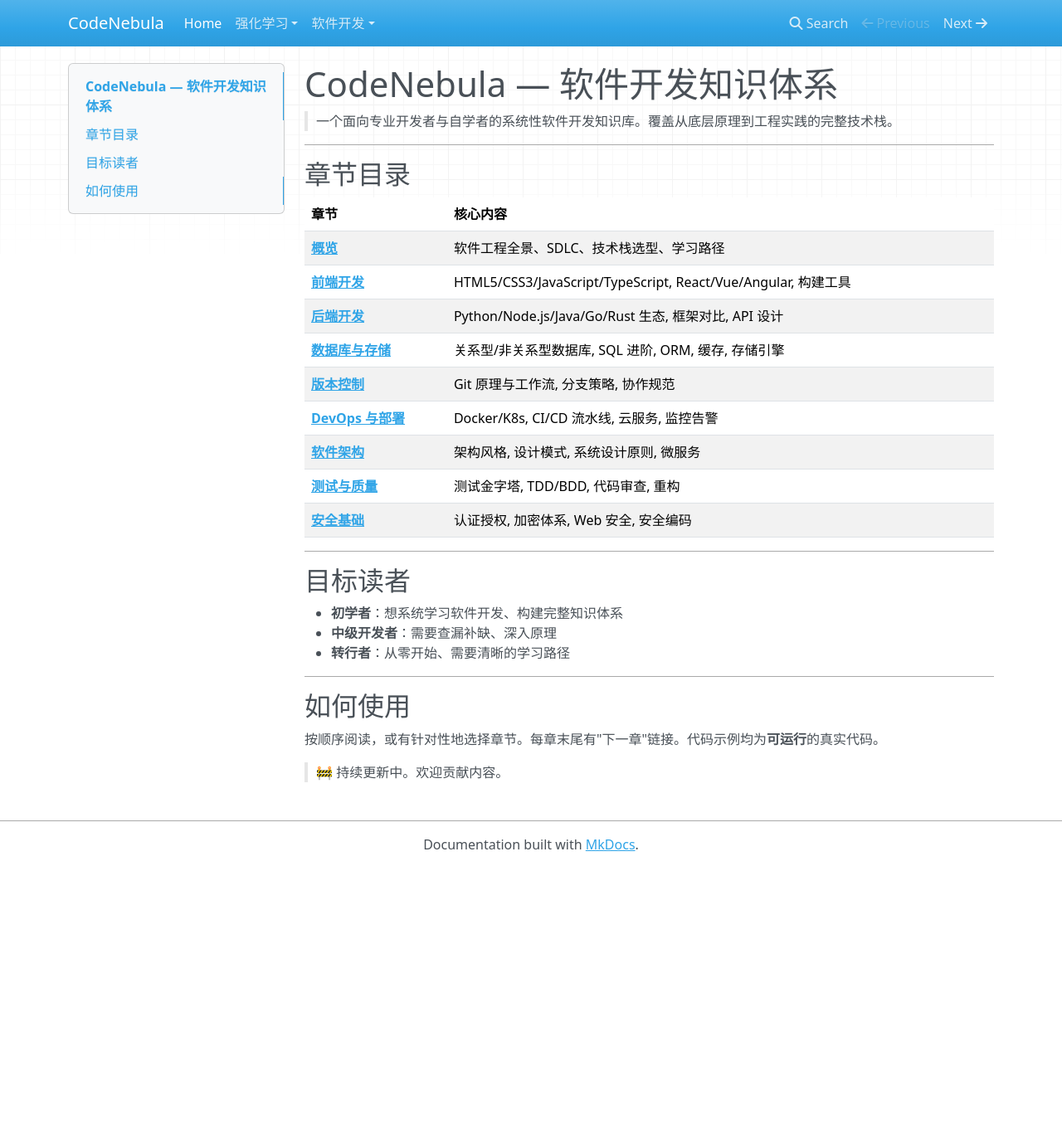
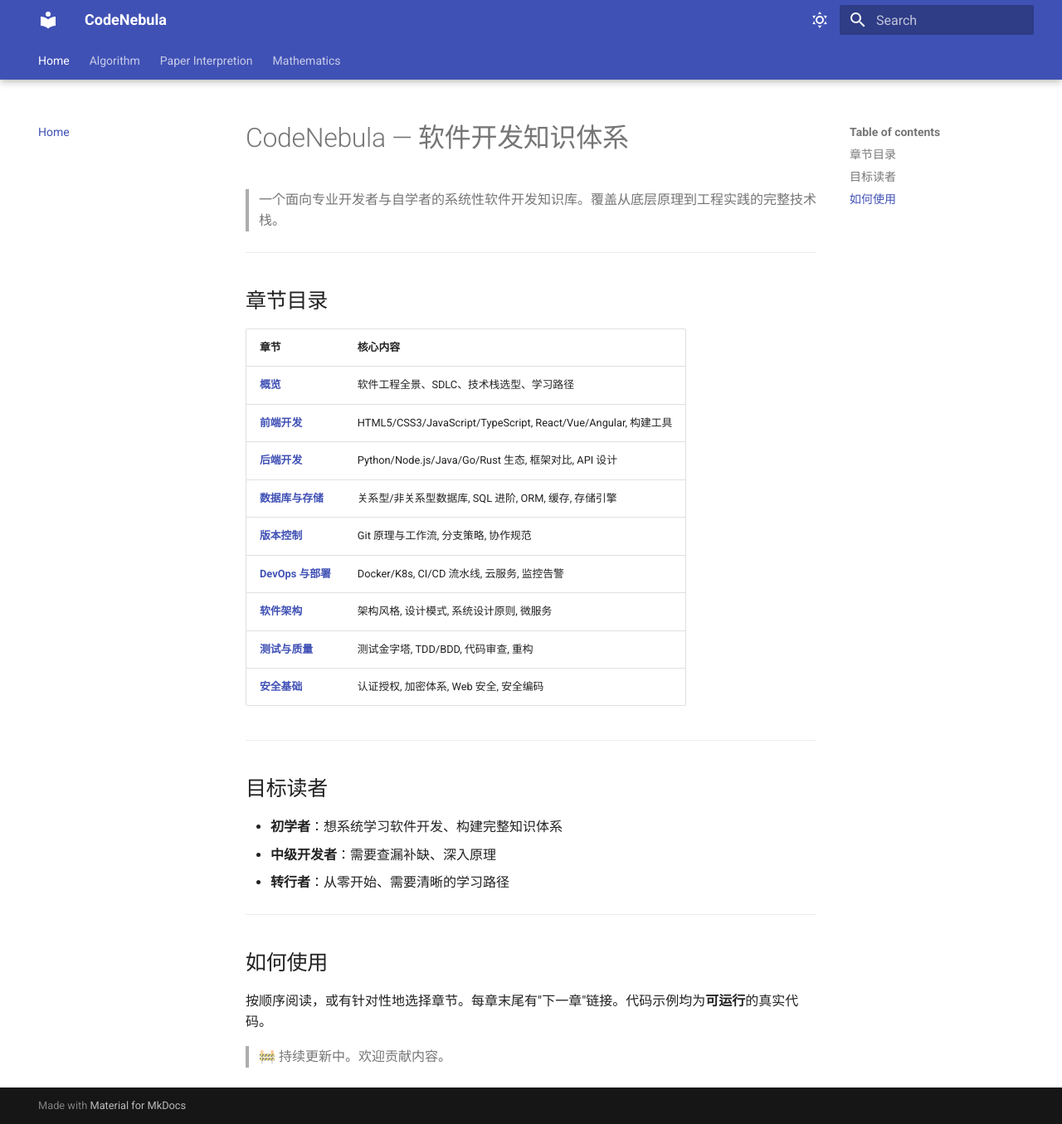
Before and after one commit to Raymond-223/CodeNebula.github.io, an MkDocs documentation site: the page built from docs/index.md, in a window 1280 px wide and 1355 px high. Shown: the whole window at 83% size. Built offline with MkDocs 1.6.1 and Material for MkDocs 9.7.7, drawn with Linux system fonts in a browser that asks for light colours; nearby versions of some CDN libraries; some of the changed lines change nothing that is shown.

Commit message:
Update mkdocs.yml

```diff
--- a/mkdocs.yml
+++ b/mkdocs.yml
@@ -1,37 +1,69 @@
 site_name: CodeNebula
 site_url: https://CodeNebula.github.io/
 
+
 nav:
   - Home: index.md
-  - 强化学习:
-    - 概览: reinforcement-learning/index.md
-    - 多臂老虎机: reinforcement-learning/00-bandit.md
-    - MDP与数学基础: reinforcement-learning/01-mdp-foundations.md
-    - 动态规划: reinforcement-learning/02-dynamic-programming.md
-    - 蒙特卡洛方法: reinforcement-learning/03-monte-carlo-methods.md
-    - 时序差分学习: reinforcement-learning/04-temporal-difference.md
-    - 值函数逼近与DQN: reinforcement-learning/05-value-approximation.md
-    - 策略梯度与Actor-Critic: reinforcement-learning/06-policy-gradient.md
-    - 连续控制: reinforcement-learning/07-continuous-control.md
-    - 环境与工具链: reinforcement-learning/08-tools-environments.md
-    - 进阶专题: reinforcement-learning/09-advanced-topics.md
-    - 工程实践: reinforcement-learning/10-engineering-practice.md
-  - 软件开发:
-    - 概览: software-development/index.md
-    - 前端开发: software-development/01-frontend.md
-    - 后端开发: software-development/02-backend.md
-    - 数据库与存储: software-development/03-database.md
-    - 版本控制: software-development/04-version-control.md
-    - DevOps与部署: software-development/05-devops.md
-    - 软件架构: software-development/06-architecture.md
-    - 测试与质量: software-development/07-testing.md
-    - 安全基础: software-development/08-security.md
-  # 以下栏目待建设（暂无源文件，暂不启用）
-  # - Algorithm: inex.md
-  # - Paper Interpretion: idex.md
-  # - Machine Learning: indx.md
-  # - Mathematics: inex.md
-  # - Electronic Materials: i.md
+  - Algorithm: inex.md
+  - Paper Interpretion: idex.md
+  - Mathematics:
+    - Overview: Mathematics/index.md
+    - Game Theory:
+      - Overview: Mathematics/Game Theory/index.md
+      - Four First Lessons: Mathematics/Game Theory/Four First Lessons.md
+      - Iterative Deletion: Mathematics/Game Theory/Iterative Deletion.md
+
 
 theme:
-  name: mkdocs
+  name: material
+  darkMode: class
+  palette:
+
+    # Palette toggle for light mode
+    - scheme: default
+      toggle:
+        icon: material/weather-sunny
+        name: Switch to the dark mode
+
+    # Palette toggle for dark mode
+    - scheme: slate
+      toggle:
+        icon: material/weather-night
+        name: Switch to light mode
+
+
+  font:
+    text: Roboto
+    code: Roboto Mono
+
+
+  features:
+    - navigation.instant
+    - navigation.instant.prefetch
+    - navigation.instant.progress
+    - navigation.tabs
+    - navigation.tabs.sticky
+    - navigation.expand
+    - navigation.path
+    - navigation.indexes
+    - toc.follow
+    - navigation.top
+    - search.suggest
+    - search.highlight
+
+extra_css:
+  - css/custom.css
+
+# mkdocs.yml
+markdown_extensions:
+  - pymdownx.arithmatex:
+      generic: true  # 使用通用模式，兼容性更好
+  - admonition  # 支持 !!!
+  - pymdownx.details  # 支持 ???
+  - pymdownx.superfences
+  - attr_list
+  - md_in_html
+  - pymdownx.emoji
+
+extra_javascript:
+  - https://cdn.jsdelivr.net/npm/mathjax@3/es5/tex-mml-chtml.js
```
